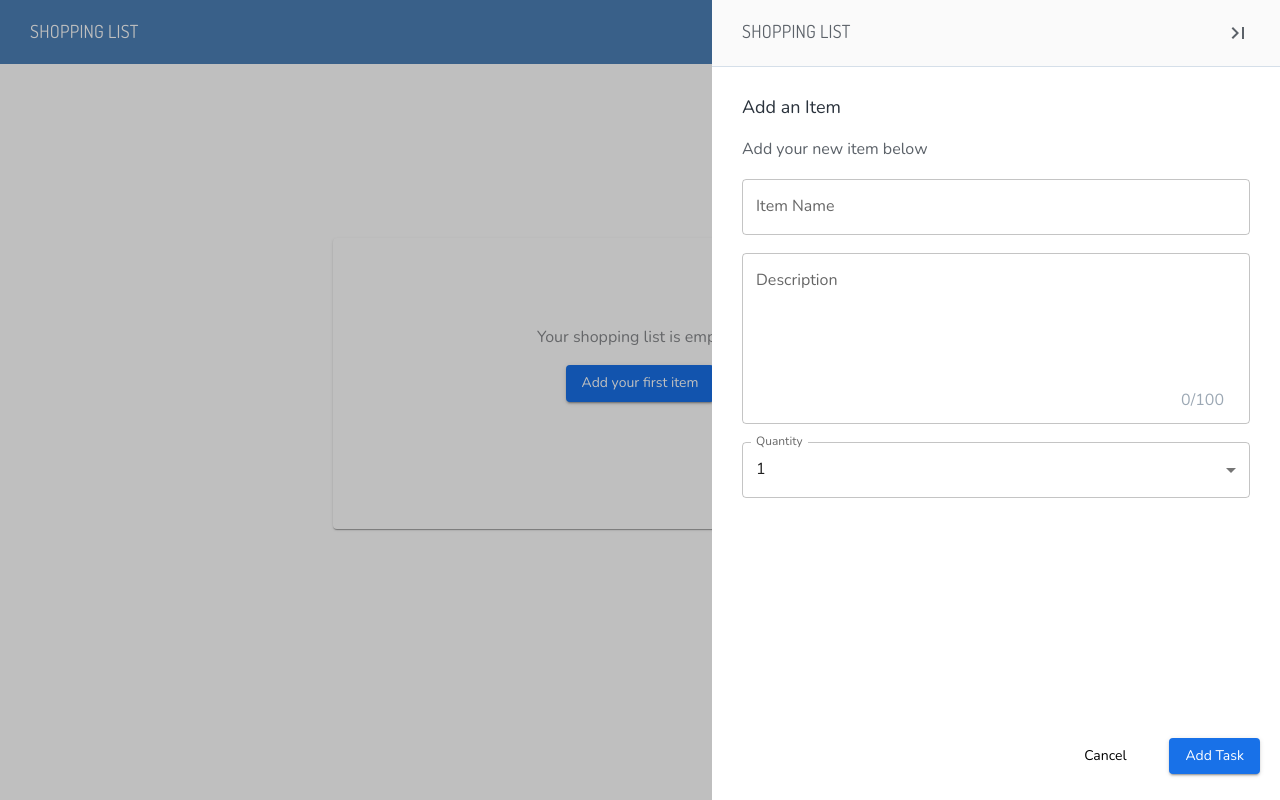
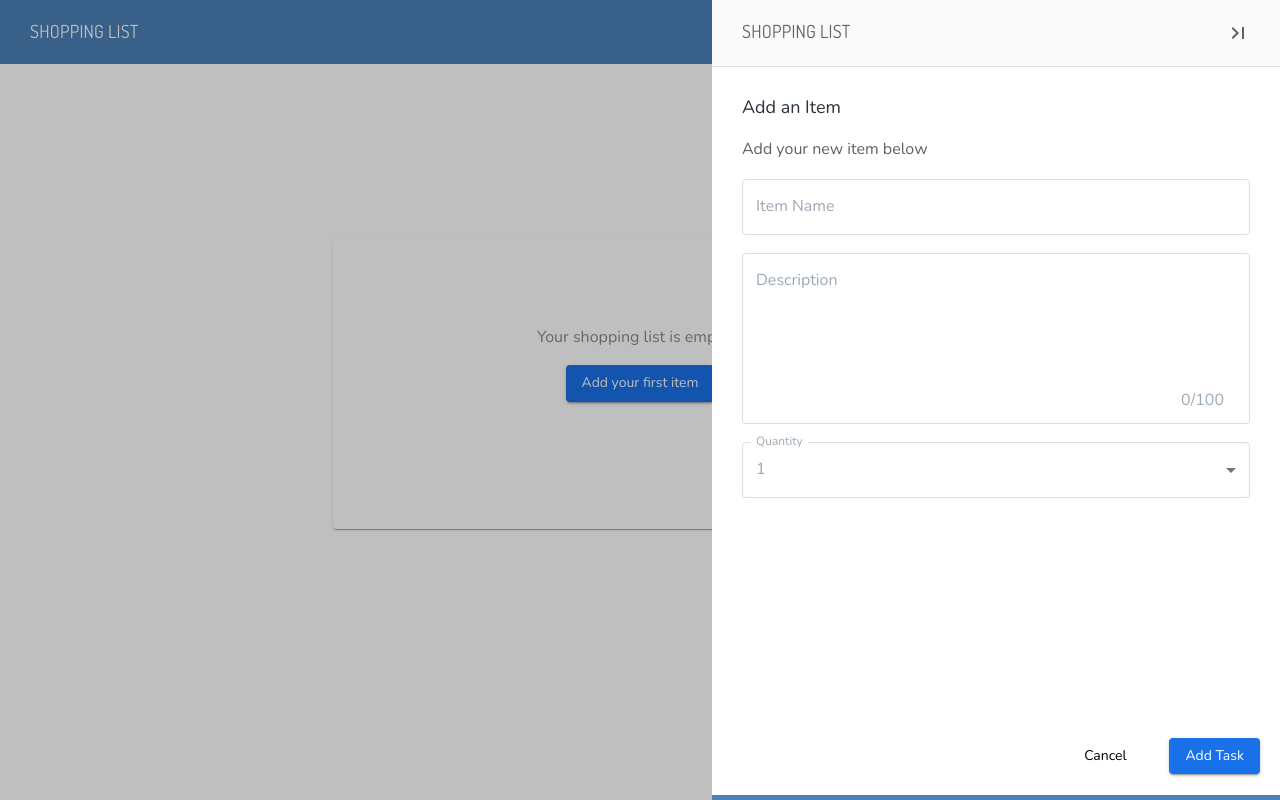
Before and after one commit to josiah-brown/shopping-list-challenge, a React (Create React App) app: page /add in a window 1280 px wide. Built offline with nearby package versions, Linux system fonts and the light colour scheme.

Commit message:
Make minor UI tweaks

```diff
--- a/src/components/my_form/MyForm.jsx
+++ b/src/components/my_form/MyForm.jsx
@@ -12,6 +12,10 @@ import {
   FormGroup,
   FormControlLabel,
   Checkbox,
+  FormControl,
+  InputLabel,
+  Box,
+  Select,
 } from "@mui/material";
 
 // A general purpose form used for add or edit routes
@@ -136,6 +140,19 @@ const MyForm = (props) => {
         value={itemState.name}
         onChange={handleChange}
         fullWidth
+        sx={{
+          "& .MuiOutlinedInput-root": {
+            "& > fieldset": {
+              borderColor: "primary.gray4",
+            },
+          },
+          "& .MuiInputBase-root": {
+            color: "primary.gray3",
+          },
+          "& .MuiFormLabel-root": {
+            color: "primary.gray3",
+          },
+        }}
       />
       <TextField
         error={errors.descriptionError ? true : false}
@@ -149,7 +166,19 @@ const MyForm = (props) => {
         multiline
         fullWidth
         inputProps={{ maxLength: 100 }}
-        sx={{ position: "relative" }}
+        sx={{
+          "& .MuiOutlinedInput-root": {
+            "& > fieldset": {
+              borderColor: "primary.gray4",
+            },
+          },
+          "& .MuiInputBase-root": {
+            color: "primary.gray3",
+          },
+          "& .MuiFormLabel-root": {
+            color: "primary.gray3",
+          },
+        }}
       />
 
       <Typography
@@ -166,6 +195,19 @@ const MyForm = (props) => {
         onChange={handleQtyChange}
         fullWidth
         select
+        sx={{
+          "& .MuiOutlinedInput-root": {
+            "& > fieldset": {
+              borderColor: "primary.gray4",
+            },
+          },
+          "& .MuiInputBase-root": {
+            color: "primary.gray3",
+          },
+          "& .MuiFormLabel-root": {
+            color: "primary.gray3",
+          },
+        }}
       >
         <MenuItem value={1}>1</MenuItem>
         <MenuItem value={2}>2</MenuItem>
@@ -179,9 +221,15 @@ const MyForm = (props) => {
               <Checkbox
                 checked={itemState.purchased}
                 onChange={handleCheckboxChange}
+                sx={{
+                  color: "#c6c6c6",
+                  "&.Mui-checked": {
+                    color: "#4D81B7",
+                  },
+                }}
               />
             }
-            label="Purchased"
+            label={<Typography color={"primary.gray3"}>Purchased</Typography>}
           />
         </FormGroup>
       ) : null}
@@ -196,6 +244,7 @@ const MyForm = (props) => {
           {type === "add" ? "Add Task" : "Save Item"}
         </Button>
       </div>
+      <div className="absolute left-0 bottom-0 w-full h-[5px] bg-[#4D81B7]"></div>
     </form>
   );
 };
--- a/src/routes/Add.jsx
+++ b/src/routes/Add.jsx
@@ -20,7 +20,6 @@ const Add = () => {
       <Box className="w-[568px] h-screen absolute top-0 right-0 bg-white z-50">
         <Nav theme="light" />
         <MyForm type="add" />
-        <div className="absolute left-0 bottom-0 w-full h-[5px] background-blue"></div>
       </Box>
     </Box>
   );
--- a/src/routes/Edit.jsx
+++ b/src/routes/Edit.jsx
@@ -20,7 +20,6 @@ const Edit = () => {
       <Box className="w-[568px] h-screen absolute top-0 right-0 bg-white z-50">
         <Nav theme="light" />
         <MyForm type="edit" />
-        <div className="absolute left-0 bottom-0 w-full h-[5px] background-blue"></div>
       </Box>
     </Box>
   );
--- a/src/routes/Home.jsx
+++ b/src/routes/Home.jsx
@@ -17,8 +17,8 @@ const Home = () => {
   useEffect(() => {
     setTimeout(() => {
       setLoading(false);
-    }, 2000);
-  }, []);
+    }, 500);
+  }, [items]);
 
   // If there are items in state, render the ShoppingList
   // Otherwise, render a default CTA card
```
